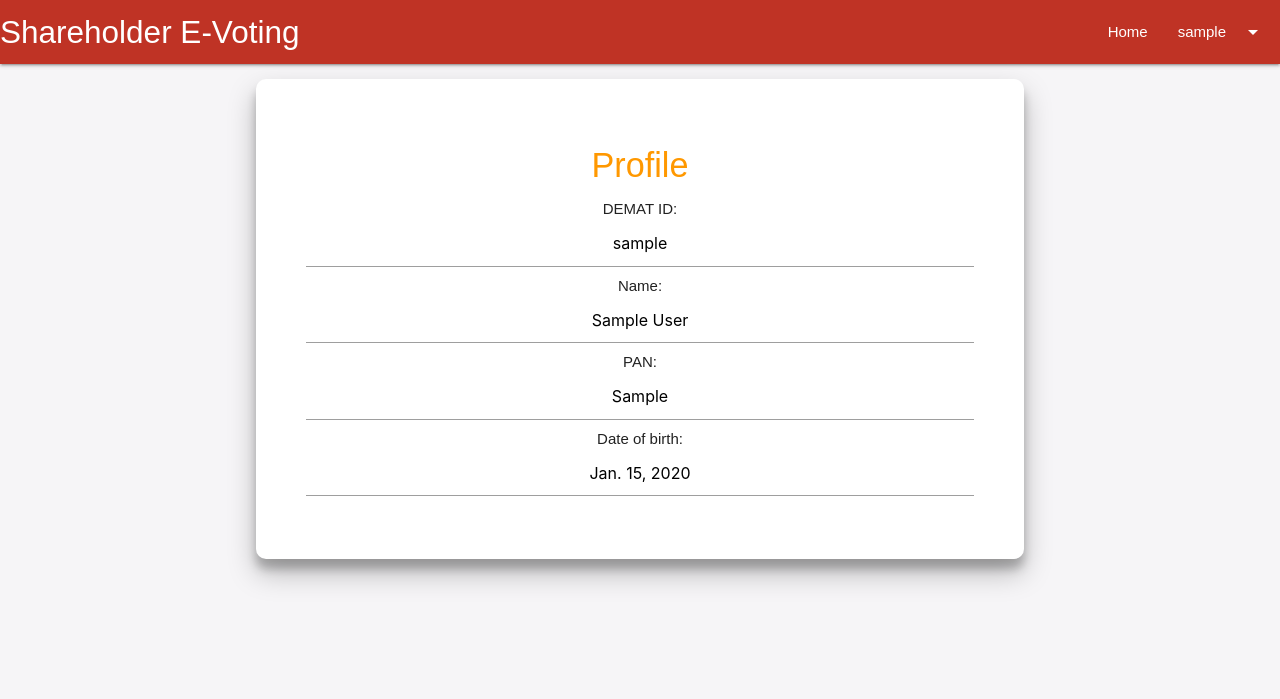
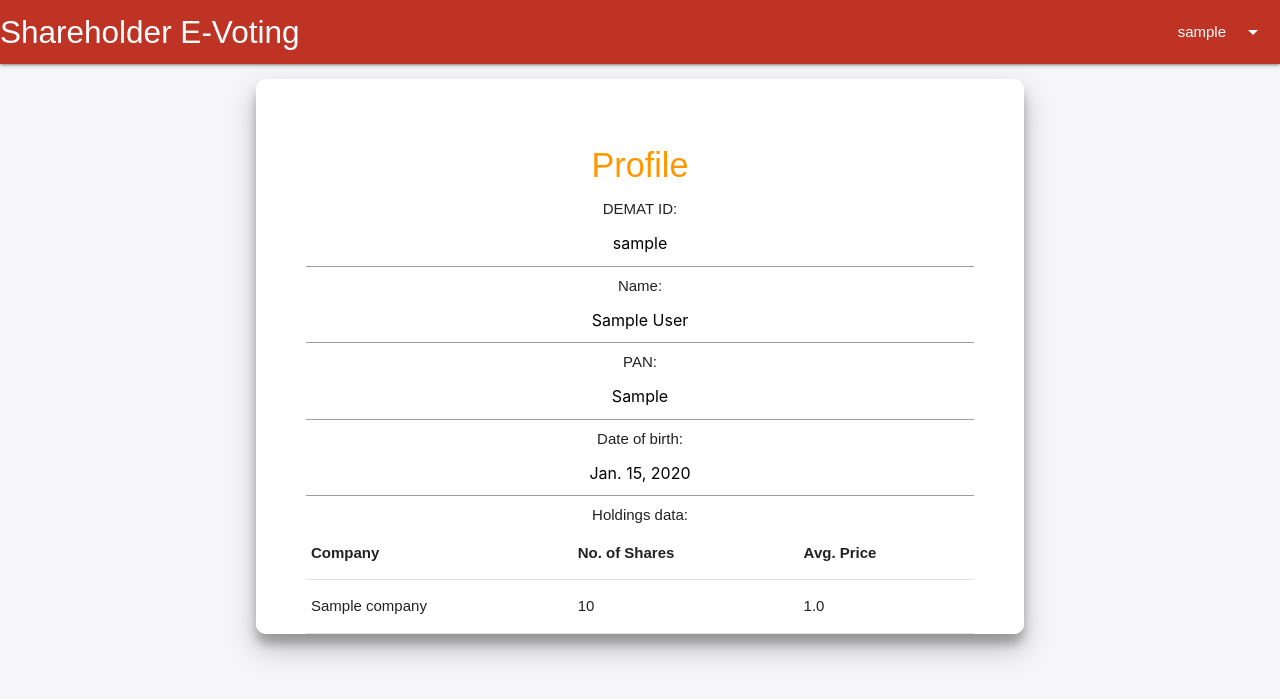
Before and after one commit to sanketp60/shareholderevoting, a Django app: page /profile/ in a window 1280 px wide. Shown: the top 699 px of the page. Run offline with Django 3.2, Linux system fonts and the light colour scheme; a user stored in the database is signed in; tables that the repository leaves empty hold one stand-in row (values such as "Sample post").

Commit message:
Nuke homepage and add shares data to user profile

```diff
--- a/poll/templates/poll/profile.html
+++ b/poll/templates/poll/profile.html
@@ -25,12 +25,30 @@
   Date of birth:
   <input type="text" name="Name" placeholder="{{ user_additional_data.DateOfBirth }}" size="20" readonly>
 
+  Holdings data:
+  <table>
+    <tr>
+      <th>Company</th>
+      <th>No. of Shares</th>
+      <th>Avg. Price</th>
+    </tr>
+    {% for data in shares_data %}
+    <tr>
+      <td>{{  data.Company.Name }}</td>
+      <td>{{  data.Quantity }}</td>
+      <td>{{  data.Avg }}</td>
+    </tr>
+
+    {% endfor %}
+  </table>
 
   </form>
 
   </div>
 </div>
-
+<br>
+<br>
+<br>
 <style>
   input{
     text-align:center;
--- a/poll/views.py
+++ b/poll/views.py
@@ -1,4 +1,4 @@
-from django.shortcuts import render
+from django.shortcuts import render, redirect
 from django.utils import timezone
 from django.http import HttpResponse
 from django.contrib.auth.decorators import login_required
@@ -9,7 +9,7 @@ from .models import Vote as VoteModel
 from .models import UserCompanyMapper as UserCompanyMapperModel
 
 def index(request):
-    return render(request, 'poll/index.html')
+    return redirect('login')
 
 def results(request, pollid):
     my_poll = PollModel.objects.get(PollID=pollid)
@@ -53,7 +53,8 @@ def vote(request, pollid):
 def profile(request):
     user_data = User.objects.get(id=request.user.id)
     user_additional_data = UserDataModel.objects.get(UserID=user_data)
-    context = {'user_data': user_data, 'user_additional_data': user_additional_data}
+    shares_data = UserCompanyMapperModel.objects.filter(User=user_data)
+    context = {'user_data': user_data, 'user_additional_data': user_additional_data, 'shares_data': shares_data}
     return render(request, 'poll/profile.html', context)
 
 @login_required(login_url='/login')
--- a/shareholderevoting/settings.py
+++ b/shareholderevoting/settings.py
@@ -136,7 +136,7 @@ STATICFILES_DIRS = (
     os.path.join(BASE_DIR,'assets'),
 )
 
-LOGIN_REDIRECT_URL = '/'
+LOGIN_REDIRECT_URL = '/profile/'
 LOGOUT_REDIRECT_URL = '/'
 
 # Activate Django-Heroku
--- a/templates/base.html
+++ b/templates/base.html
@@ -26,7 +26,6 @@
           <a href="/" class="brand-logo">Shareholder E-Voting</a>
           <a href="#" data-target="mobile-demo" class="sidenav-trigger"><i class="material-icons">menu</i></a>
           <ul id="nav-mobile" class="right hide-on-med-and-down">
-            <li><a href="/" onclick="toggleModal();">Home</a></li>
             {% if user.is_authenticated %}
             <li><a class="dropdown-trigger" data-target="dropdown-menu" href="#" onclick="toggleModal();">
               {{ user.get_username }}<i class="material-icons right">arrow_drop_down</i></a>
@@ -45,7 +44,6 @@
       </nav>
 
       <ul class="sidenav" id="mobile-demo">
-        <li><a href="/" onclick="toggleModal();">Home</a></li>
         {% if user.is_authenticated %}
         <li><a href="{% url 'profile' %}" onclick="toggleModal();">Profile</a></li>
         <li><a href="{% url 'logout' %}" onclick="toggleModal();">Log out</a></li>
```
